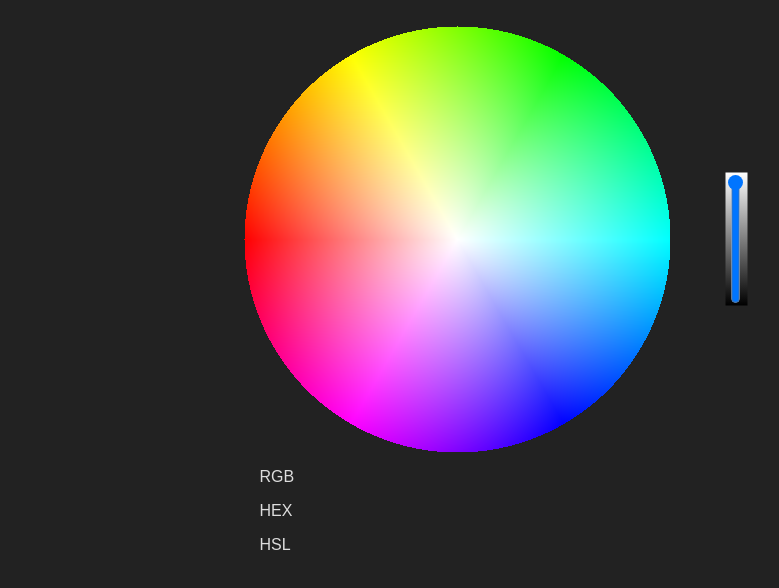
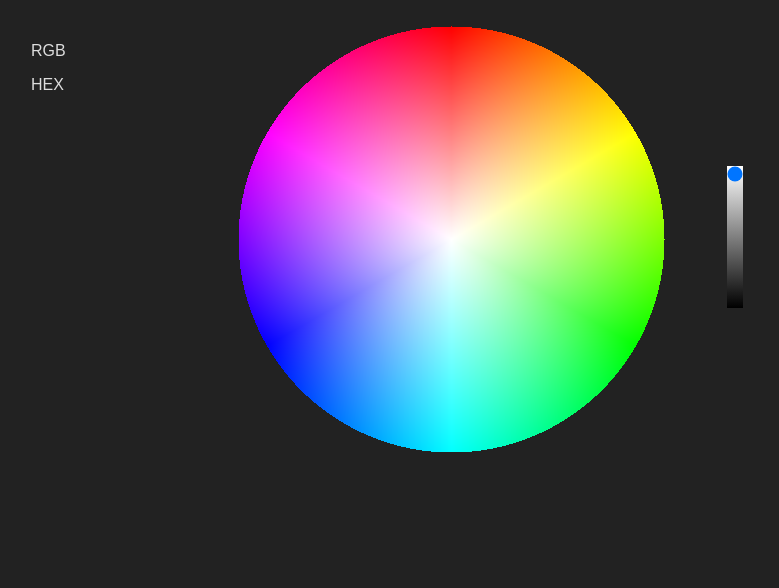
Before and after one commit to joyfulstick/palette, a React (Create React App) app: page / in a window 1280 px wide. Shown: the top 588 px of the page, without its empty margins (117-896 px from the left). Built offline with nearby package versions, Linux system fonts and the light colour scheme; the HTML template or start-up script is replaced by a standard one.

Commit message:
Styling components

```diff
--- a/src/components/ColorInfo/ColorInfo.css
+++ b/src/components/ColorInfo/ColorInfo.css
@@ -1,4 +1,5 @@
 .color-info {
+  width: 14rem;
   grid-area: 2 / 2;
 }
 
@@ -6,3 +7,10 @@
   margin: 0 1em;
   text-transform: uppercase;
 }
+
+@media(min-width: 600px) {
+  .color-info {
+    grid-area: 1 / 1;
+    justify-self: end;
+  }
+}
--- a/src/components/HsvCylider/HsvCylinder.css
+++ b/src/components/HsvCylider/HsvCylinder.css
@@ -4,13 +4,19 @@
 }
 
 .hsv__canvas {
+  transform: rotate(90deg)
+}
+
+.hsv__canvas--cursor {
+  cursor: crosshair;
 }
 
 .range--value {
   align-self: center;
   transform: rotate(-90deg);
-  background: linear-gradient(-90deg, #fff, #000);
 }
 
 .range--value__input {
+  cursor: pointer;
+  background: linear-gradient(-90deg, #fff, #000);
 }
--- a/src/components/HsvCylider/HsvCylinder.js
+++ b/src/components/HsvCylider/HsvCylinder.js
@@ -4,13 +4,15 @@ import './HsvCylinder.css'
 const HsvCylinder = props => (
   <section className="hsv">
     <canvas
-      className="hsv__canvas"
+      className={props.alpha !== 0
+        ? "hsv__canvas--cursor hsv__canvas"
+        : "hsv__canvas"}
       ref={props.canvasRef}
       width={props.diameter}
       height={props.diameter}
       onMouseMove={props.mouseMoved}
     />
-    <label className="range--value">
+    <label className="range--value" style={{width: props.diameter / 3}}>
       <input
         className="range--value__input"
         type="range"
--- a/src/containers/Palette/Palette.js
+++ b/src/containers/Palette/Palette.js
@@ -8,20 +8,19 @@ import './Palette.css'
 class Palette extends React.Component {
   state = {
     value: 1,
-    radius: window.innerWidth > window.innerHeight
-    ? Math.round(window.innerWidth / 6)
-    : Math.round(window.innerHeight / 6),
-    colors: {
+    radius: 1,
+    rgbColors: {
       rgb: '',
       hex: '',
-      hsl: '',
     },
+    hsl: '',
+    alpha: 0
     // swatches: [],
   }
 
   componentDidMount() {
-    this.updateCanvas()
     window.addEventListener('resize', () => this.setRadius())
+    this.setRadius()
   }
 
   componentDidUpdate() {
@@ -37,6 +36,7 @@ class Palette extends React.Component {
     ? Math.round(window.innerWidth / 6)
     : Math.round(window.innerHeight / 6)
     this.setState({radius})
+    this.updateCanvas()
   }
 
   updateCanvas() {
@@ -50,9 +50,7 @@ class Palette extends React.Component {
         for (let y = -radius; y < radius; y++) {
           const [r, phi] = xy2Polar(x, y)
 
-          if (r > radius) {
-            continue
-          }
+          if (r > radius) continue
 
           const deg = rad2Deg(phi)
 
@@ -90,14 +88,13 @@ class Palette extends React.Component {
     const y = event.clientY - bound.y
     const pixel = ctx.getImageData(x, y, 1, 1)
     const { data } = pixel
+    const alpha = data[3]
     const [r, g, b] = [data[0], data[1], data[2]]
     const [h, s, l] = rgb2Hsl(r, g, b)
     const rgb = `rgb(${r}, ${g}, ${b})`,
       hex = rgb2Hex(r, g, b),
       hsl = `hsl(${h.toFixed(0)}, ${s.toFixed(0)}%, ${l.toFixed(0)}%)`
-    if (data[3] !== 0) {
-      this.setState({ colors: { rgb, hex, hsl } })
-    }
+    alpha !== 0 ? this.setState({ rgbColors: { rgb, hex }, hsl, alpha }) : this.setState({alpha})
   }
 
   handleValueControl = e => {
@@ -112,13 +109,13 @@ class Palette extends React.Component {
         <HsvCylinder
           canvasRef={el => (this.canvas = el)}
           diameter={this.state.radius * 2}
+          alpha={this.state.alpha}
           mouseMoved={e => this.handleGetColor(e)}
           chenged={e => this.handleValueControl(e)}
         />
         <ColorInfo
-          rgb={this.state.colors.rgb}
-          hex={this.state.colors.hex}
-          hsl={this.state.colors.hsl}
+          rgb={this.state.rgbColors.rgb}
+          hex={this.state.rgbColors.hex}
         />
         {/* <Swatches /> */}
       </main>
--- a/src/index.css
+++ b/src/index.css
@@ -10,3 +10,12 @@ body {
   color: var(--color-font);
   background: var(--color-main);
 }
+
+input[type=range] {
+  appearance: none;
+  width: 100%;
+}
+
+input[type=range]:focus {
+  outline: none;
+}
```
